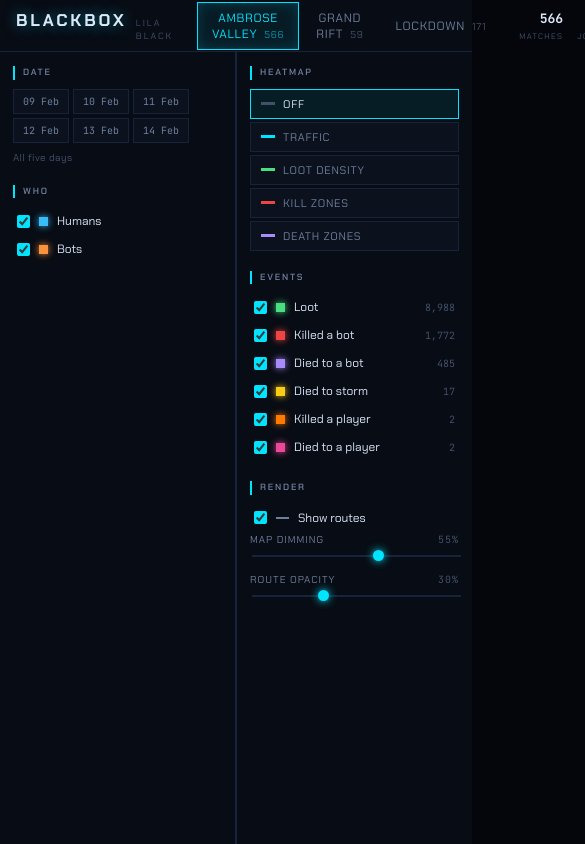
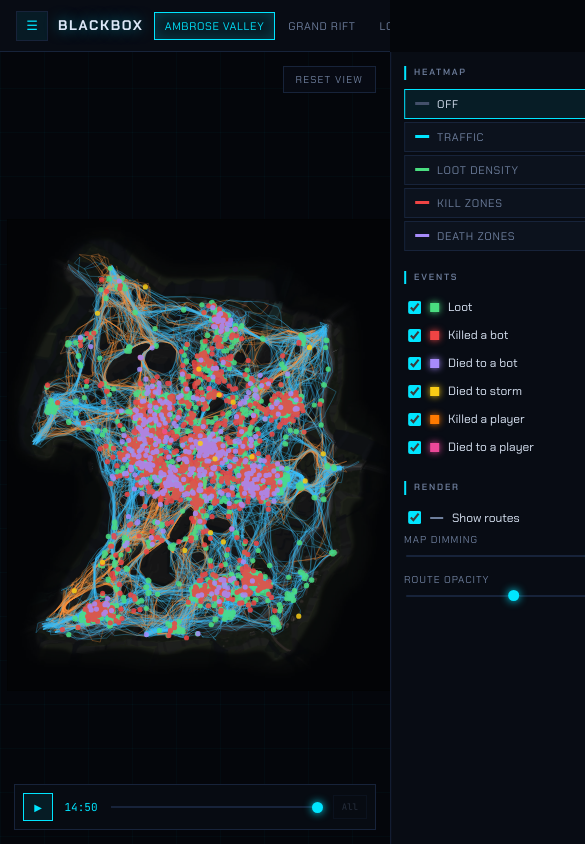
Before and after one commit to DeepakKohlii/player-journeys, a React (Vite) app in the folder web/: page / in a window 390 px wide. Both pictures are taken after a click on the button "OPEN CONSOLE". Shown: the top 844 px of the page, 585 px wide, since content can reach past the window. Built offline with nearby package versions, Linux system fonts and the light colour scheme.

Commit message:
centre each map on its playable area and make the layout responsive

```diff
--- a/web/src/App.css
+++ b/web/src/App.css
@@ -51,11 +51,12 @@ button, input { font-family: inherit; }
   font-style: normal; font-size: 9px; letter-spacing: .22em;
   color: var(--fg-3); text-transform: uppercase;
 }
-.maps { display: flex; gap: 2px; margin-left: 6px; }
+.maps { display: flex; gap: 2px; margin-left: 6px; flex: none; }
 .maptab {
   padding: 7px 14px; cursor: pointer; background: transparent;
   border: 1px solid transparent; color: var(--fg-2);
   font-size: 12px; letter-spacing: .06em; text-transform: uppercase;
+  white-space: nowrap; flex: none;
 }
 .maptab:hover { color: var(--fg); background: var(--panel-2); }
 .maptab.on {
@@ -261,3 +262,59 @@ input[type="range"]::-webkit-slider-thumb {
 }
 .selinfo b { font-size: 11px; font-weight: 500; color: var(--cyan); }
 .selinfo span::before { content: "/"; margin-right: 10px; color: var(--line); }
+
+.drawer-btn { display: none; }
+.scrim { display: none; }
+
+@media (max-width: 1280px) {
+  .app { grid-template-columns: 208px 1fr 208px; }
+  .maptab em { display: none; }
+}
+
+@media (max-width: 1080px) {
+  .stats { display: none; }
+}
+
+/* Below this the map needs the full width, so the panels slide over it. */
+@media (max-width: 920px) {
+  .app { grid-template-columns: 1fr; }
+
+  .drawer-btn {
+    display: block; flex: none; width: 32px; height: 30px; cursor: pointer;
+    color: var(--cyan); background: rgba(0, 229, 255, .07);
+    border: 1px solid var(--line); font-size: 13px; line-height: 1;
+  }
+  .drawer-btn.right { margin-left: 8px; }
+  .drawer-btn:hover { border-color: var(--cyan); }
+
+  .topbar { gap: 10px; overflow-x: auto; overflow-y: hidden; flex-wrap: nowrap; }
+  .topbar > * { flex: none; }
+  .logo i { display: none; }
+  .logo b { font-size: 14px; letter-spacing: .12em; }
+  .maptab { padding: 6px 10px; font-size: 11px; }
+  .mode { padding: 5px 10px; }
+  .maps { margin-left: 0; }
+
+  .panel {
+    position: fixed; top: 52px; bottom: 0; width: 260px; z-index: 8;
+    transition: transform .22s ease;
+  }
+  .panel.left { left: 0; transform: translateX(-100%); }
+  .panel.right { right: 0; transform: translateX(100%); }
+  .app.drawer-left .panel.left,
+  .app.drawer-right .panel.right { transform: translateX(0); }
+
+  .scrim {
+    display: block; position: fixed; top: 52px; inset-inline: 0; bottom: 0;
+    z-index: 7; background: rgba(4, 6, 11, .6);
+  }
+
+  .corner { display: none; }
+  .timeline { gap: 8px; padding: 8px; }
+  .clock.dim, .selinfo { display: none; }
+}
+
+@media (max-width: 560px) {
+  .speeds { display: none; }
+  .panel { width: 88vw; }
+}
--- a/web/src/App.tsx
+++ b/web/src/App.tsx
@@ -1,5 +1,5 @@
 import { useEffect, useMemo, useState } from "react";
-import { loadIndex, loadMap, toGeometry, WORLD } from "./lib/data";
+import { contentBounds, loadIndex, loadMap, toGeometry, WORLD } from "./lib/data";
 import {
   countEvents, datesOf, defaultFilters, filterJourneys, markersOf, matchRows, type Filters,
 } from "./lib/filters";
@@ -21,6 +21,7 @@ export default function App() {
   const [bitmap, setBitmap] = useState<ImageBitmap | null>(null);
   const [fitToken, setFitToken] = useState(0);
   const [entered, setEntered] = useState(() => location.hash === "#console");
+  const [openPanel, setOpenPanel] = useState<"left" | "right" | null>(null);
   const [time, setTime] = useState<number | null>(null);
   const [playing, setPlaying] = useState(false);
   const [speed, setSpeed] = useState(4);
@@ -69,6 +70,8 @@ export default function App() {
   const dates = useMemo(() => (payload ? datesOf(payload) : []), [payload]);
 
   const matches = useMemo(() => (payload ? matchRows(payload) : []), [payload]);
+
+  const bounds = useMemo(() => (payload ? contentBounds(payload) : null), [payload]);
 
   const selected = useMemo(
     () => (filters.mode === "match" ? matches.find((m) => m.id === filters.matchId) : undefined),
@@ -155,7 +158,7 @@ export default function App() {
   }
 
   return (
-    <div className="app">
+    <div className={openPanel ? `app drawer-${openPanel}` : "app"}>
       <TopBar
         maps={index?.maps ?? []}
         mapId={mapId}
@@ -166,6 +169,8 @@ export default function App() {
         matchCount={matchCount}
         journeyCount={journeys.length}
         eventCount={markers.length}
+        onToggleLeft={() => setOpenPanel((p) => (p === "left" ? null : "left"))}
+        onToggleRight={() => setOpenPanel((p) => (p === "right" ? null : "right"))}
       />
 
       <DataPanel
@@ -191,6 +196,7 @@ export default function App() {
           pathAlpha={filters.pathAlpha}
           heat={heat}
           time={time}
+          bounds={bounds}
           fitToken={fitToken}
         />
 
@@ -230,6 +236,8 @@ export default function App() {
       </main>
 
       <LayersPanel counts={counts} filters={filters} onChange={setFilters} />
+
+      {openPanel && <div className="scrim" onClick={() => setOpenPanel(null)} />}
     </div>
   );
 }
--- a/web/src/components/MapCanvas.tsx
+++ b/web/src/components/MapCanvas.tsx
@@ -1,5 +1,5 @@
 import { useCallback, useEffect, useRef, useState } from "react";
-import { WORLD, type JourneyGeometry } from "../lib/data";
+import { WORLD, type Bounds, type JourneyGeometry } from "../lib/data";
 import { css, EVENT_COLOR, EVENT_LABEL, HUMAN, BOT } from "../lib/colors";
 import type { MarkerPoint } from "../lib/filters";
 
@@ -12,6 +12,7 @@ interface Props {
   pathAlpha: number;
   heat: ImageData | null;
   time: number | null; // null = whole match, otherwise seconds since match start
+  bounds: Bounds | null;
   fitToken: number;
 }
 
@@ -21,7 +22,18 @@ const MAX_DPR = 2;
 const MARKER_R = 2.6;
 const HIT_R = 7;
 
-const fitScale = (w: number, h: number) => (Math.min(w, h) * 0.94) / WORLD;
+const FULL: Bounds = { minX: 0, minY: 0, maxX: WORLD, maxY: WORLD };
+
+function fitTo(w: number, h: number, b: Bounds | null) {
+  const box = b ?? FULL;
+  const bw = Math.max(1, box.maxX - box.minX);
+  const bh = Math.max(1, box.maxY - box.minY);
+  return {
+    scale: Math.min(w / bw, h / bh) * 0.96,
+    cx: (box.minX + box.maxX) / 2,
+    cy: (box.minY + box.maxY) / 2,
+  };
+}
 
 // How many samples of a journey have happened by t. times is sorted.
 function upTo(times: number[], t: number) {
@@ -36,7 +48,7 @@ function upTo(times: number[], t: number) {
 }
 
 export default function MapCanvas({
-  bitmap, paths, markers, showPaths, dim, pathAlpha, heat, time, fitToken,
+  bitmap, paths, markers, showPaths, dim, pathAlpha, heat, time, bounds, fitToken,
 }: Props) {
   const wrap = useRef<HTMLDivElement>(null);
   const canvas = useRef<HTMLCanvasElement>(null);
@@ -51,6 +63,8 @@ export default function MapCanvas({
   const markersRef = useRef(markers);
   markersRef.current = markers;
   const heatCanvas = useRef<HTMLCanvasElement | null>(null);
+  const boundsRef = useRef(bounds);
+  boundsRef.current = bounds;
 
   // One Path2D per journey, built once in world space. Stroked separately so
   // overlapping routes build up alpha - that density is the whole point.
@@ -235,7 +249,7 @@ export default function MapCanvas({
       cv.height = h * dpr;
       cv.style.width = `${w}px`;
       cv.style.height = `${h}px`;
-      if (first) view.current.scale = fitScale(w, h);
+      if (first) view.current = { ...fitTo(w, h, boundsRef.current) };
       schedule();
     });
     ro.observe(el);
@@ -245,9 +259,9 @@ export default function MapCanvas({
   useEffect(() => {
     const { w, h } = size.current;
     if (!w) return;
-    view.current = { cx: WORLD / 2, cy: WORLD / 2, scale: fitScale(w, h) };
+    view.current = { ...fitTo(w, h, bounds) };
     schedule();
-  }, [fitToken, schedule]);
+  }, [fitToken, bounds, schedule]);
 
   // interaction
   useEffect(() => {
@@ -307,7 +321,7 @@ export default function MapCanvas({
       const my = e.clientY - rect.top;
       const { w, h } = size.current;
       const v = view.current;
-      const min = fitScale(w, h) * 0.9;
+      const min = fitTo(w, h, boundsRef.current).scale * 0.85;
       const next = Math.min(Math.max(v.scale * Math.exp(-e.deltaY * 0.0015), min), min * 40);
       // keep the point under the cursor fixed
       const wx = (mx - w / 2) / v.scale + v.cx;
--- a/web/src/components/TopBar.tsx
+++ b/web/src/components/TopBar.tsx
@@ -11,17 +11,23 @@ interface Props {
   matchCount: number;
   journeyCount: number;
   eventCount: number;
+  onToggleLeft: () => void;
+  onToggleRight: () => void;
 }
 
 export default function TopBar(props: Props) {
   const {
     maps, mapId, onMapChange, filters, onChange, firstMatchId,
-    matchCount, journeyCount, eventCount,
+    matchCount, journeyCount, eventCount, onToggleLeft, onToggleRight,
   } = props;
   const set = (patch: Partial<Filters>) => onChange({ ...filters, ...patch });
 
   return (
     <header className="topbar">
+      <button className="drawer-btn left" onClick={onToggleLeft} aria-label="Toggle data panel">
+        ☰
+      </button>
+
       <div className="logo">
         <b>BLACKBOX</b>
         <i>LILA Black</i>
@@ -69,6 +75,9 @@ export default function TopBar(props: Props) {
           Match
         </button>
       </div>
+      <button className="drawer-btn right" onClick={onToggleRight} aria-label="Toggle layers panel">
+        ▦
+      </button>
     </header>
   );
 }
--- a/web/src/lib/data.ts
+++ b/web/src/lib/data.ts
@@ -33,3 +33,31 @@ export function toGeometry(j: Journey): JourneyGeometry {
   }
   return { journey: j, coords, times };
 }
+
+export interface Bounds { minX: number; minY: number; maxX: number; maxY: number }
+
+// Where the playable area actually sits inside the 1024 square. The minimap art
+// is not centred the same way on every map, so fitting the raw square leaves
+// dead space (Ambrose Valley only spans u 0.05-0.75).
+export function contentBounds(p: MapPayload): Bounds {
+  let minX = Infinity, minY = Infinity, maxX = -Infinity, maxY = -Infinity;
+  const hit = (x: number, y: number) => {
+    if (x < minX) minX = x;
+    if (y < minY) minY = y;
+    if (x > maxX) maxX = x;
+    if (y > maxY) maxY = y;
+  };
+  for (const j of p.journeys) {
+    for (let i = 0; i < j.path.length; i += 3) hit(j.path[i] * WORLD, j.path[i + 1] * WORLD);
+    for (const e of j.ev) hit(e[0] * WORLD, e[1] * WORLD);
+  }
+  if (!isFinite(minX)) return { minX: 0, minY: 0, maxX: WORLD, maxY: WORLD };
+  const padX = (maxX - minX) * 0.07;
+  const padY = (maxY - minY) * 0.07;
+  return {
+    minX: Math.max(0, minX - padX),
+    minY: Math.max(0, minY - padY),
+    maxX: Math.min(WORLD, maxX + padX),
+    maxY: Math.min(WORLD, maxY + padY),
+  };
+}
```
